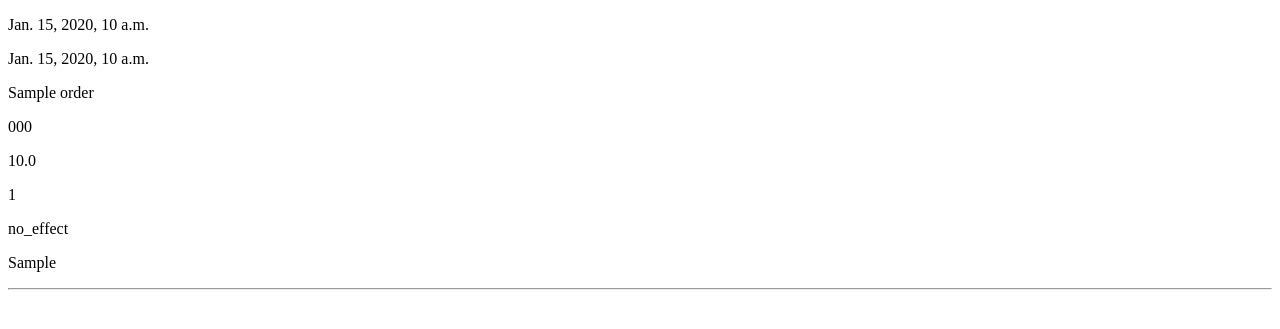
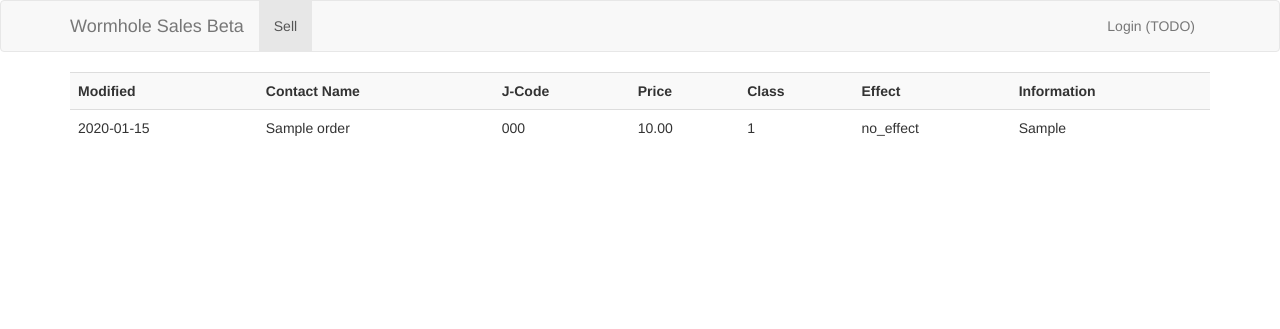
Before and after one commit to mosbasik/wormholesales-django, a Django app: a page that uses main/templates/main/order_list.html in a window 1280 px wide. Shown: the top 329 px of the page. Run offline with Django 3.2, Linux system fonts and the light colour scheme; tables that the repository leaves empty hold one stand-in row (values such as "Sample post"); some libraries are stand-ins or nearby versions.

Commit message:
did some styling on the order listing page

```diff
--- a/main/templates/main/order_list.html
+++ b/main/templates/main/order_list.html
@@ -1,19 +1,38 @@
-<!DOCTYPE html>
-<html>
-    <head>
-        <title></title>
-    </head>
-    <body>
-        {% for order in object_list %}
-            <p>{{ order.created }}</p>
-            <p>{{ order.modified }}</p>
-            <p>{{ order.contact_name }}</p>
-            <p>{{ order.j_code }}</p>
-            <p>{{ order.price }}</p>
-            <p>{{ order.wormhole_class }}</p>
-            <p>{{ order.wormhole_effect }}</p>
-            <p>{{ order.information }}</p>
-            <hr>
-        {% endfor %}
-    </body>
-</html>
+{% extends "project/base.html" %}
+
+{% load humanize %}
+
+{% block content %}
+
+    <div class="container">
+        <div class="row">
+            <div class="col-sm-12">
+
+                <table class="table table-striped table-responsive">
+                    <tr>
+                        <th>Modified</th>
+                        <th>Contact Name</th>
+                        <th>J-Code</th>
+                        <th>Price</th>
+                        <th>Class</th>
+                        <th>Effect</th>
+                        <th>Information</th>
+                    </tr>
+                    {% for order in object_list %}
+                        <tr>
+                            <td>{{ order.modified|date:'Y-m-d' }}</td>
+                            <td>{{ order.contact_name }}</td>
+                            <td>{{ order.j_code }}</td>
+                            <td>{{ order.price|floatformat:2|intcomma }}</td>
+                            <td>{{ order.wormhole_class }}</td>
+                            <td>{{ order.wormhole_effect }}</td>
+                            <td>{{ order.information|truncatewords:5 }}</td>
+                        </tr>
+                    {% endfor %}
+                </table>
+
+            </div>
+        </div>
+    </div>
+
+{% endblock content %}
--- a/project/settings.py
+++ b/project/settings.py
@@ -88,6 +88,9 @@ USE_TZ = True
 
 STATIC_URL = '/static/'
 STATIC_ROOT = os.path.join(BASE_DIR, 'static')
+STATICFILES_DIRS = (
+    os.path.join(BASE_DIR, 'project/static'),
+)
 
 MEDIA_URL = '/media/'
 MEDIA_ROOT = os.path.join(BASE_DIR, 'media')
--- /dev/null
+++ b/project/templates/project/base.html
@@ -0,0 +1,26 @@
+{% load staticfiles %}
+
+<!DOCTYPE html>
+<html>
+
+    <head>
+        <title>Wormhole Sales Beta</title>
+
+        <link rel="stylesheet" href="{% static 'project/bootstrap/css/bootstrap.min.css' %}">
+        <link rel="stylesheet" href="{% static 'project/css/wormholesales.css' %}">
+        {% block css %}{% endblock css %}
+    </head>
+
+    <body>
+
+        {% include "project/navbar.html" %}
+
+        {% block content %}
+        {% endblock content %}
+
+        <script type="text/javascript" src="//code.jquery.com/jquery-1.11.3.min.js"></script>
+        <script type="text/javascript" src="{% static 'project/bootstrap/js/bootstrap.min.js' %}"></script>
+        {% block js %}{% endblock js %}
+    </body>
+
+</html>
--- /dev/null
+++ b/project/templates/project/navbar.html
@@ -0,0 +1,37 @@
+<nav class="navbar navbar-default">
+    <div class="container">
+        <!-- Brand and toggle get grouped for better mobile display -->
+        <div class="navbar-header">
+            <button type="button" class="navbar-toggle collapsed" data-toggle="collapse" data-target="#message-board-nav-collapse" aria-expanded="false">
+                <span class="sr-only">Toggle navigation</span>
+                <span class="icon-bar"></span>
+                <span class="icon-bar"></span>
+                <span class="icon-bar"></span>
+            </button>
+            <a class="navbar-brand" href="#">Wormhole Sales Beta</a>
+        </div>
+
+        <!-- Collect the nav links, forms, and other content for toggling -->
+        <div class="collapse navbar-collapse" id="message-board-nav-collapse">
+            <ul class="nav navbar-nav">
+                <li class="active">
+                    <a href="{% url 'main:order_form' %}">Sell</a>
+                </li>
+            </ul>
+            <ul class="nav navbar-nav navbar-right">
+                {% if user.is_authenticated %}
+                    <li class="dropdown">
+                        <a href="#" class="dropdown-toggle" data-toggle="dropdown" role="button" aria-haspopup="true" aria-expanded="false">Logged in as {{ user.username }}<span class="caret"></span></a>
+                        <ul class="dropdown-menu">
+                            <li><a href="#">Logout (TODO)</a></li>
+                        </ul>
+                    </li>
+                {% else %}
+                    <li>
+                        <a href="#" class="text-primary">Login (TODO)</a>
+                    </li>
+                {% endif %}
+            </ul>
+        </div><!-- /.navbar-collapse -->
+    </div><!-- /.container-fluid -->
+</nav>
--- a/project/urls.py
+++ b/project/urls.py
@@ -16,7 +16,11 @@ Including another URLconf
 from django.conf.urls import include, url
 from django.contrib import admin
 
+# serving static files
+from django.conf import settings
+from django.conf.urls.static import static
+
 urlpatterns = [
     url(r'^admin/', include(admin.site.urls)),
     url(r'^', include('main.urls', namespace='main')),
-]
+] + static(settings.STATIC_URL, document_root=settings.STATIC_ROOT)
```
Also changed, not shown: main/templates/main/home.html (line endings or trailing spaces), main/templates/main/order_form.html (line endings or trailing spaces), project/static/project/css/wormholesales.css (added).
